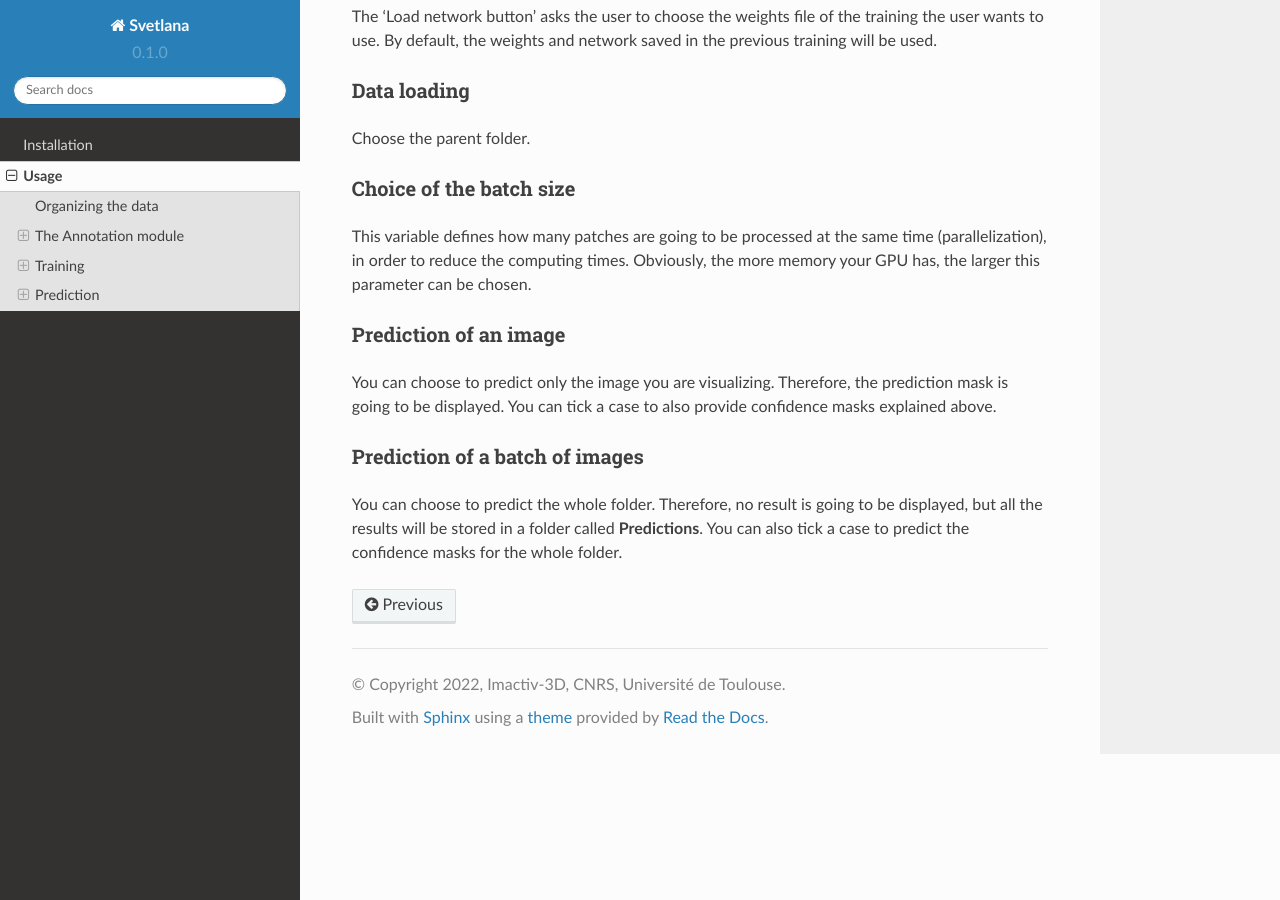
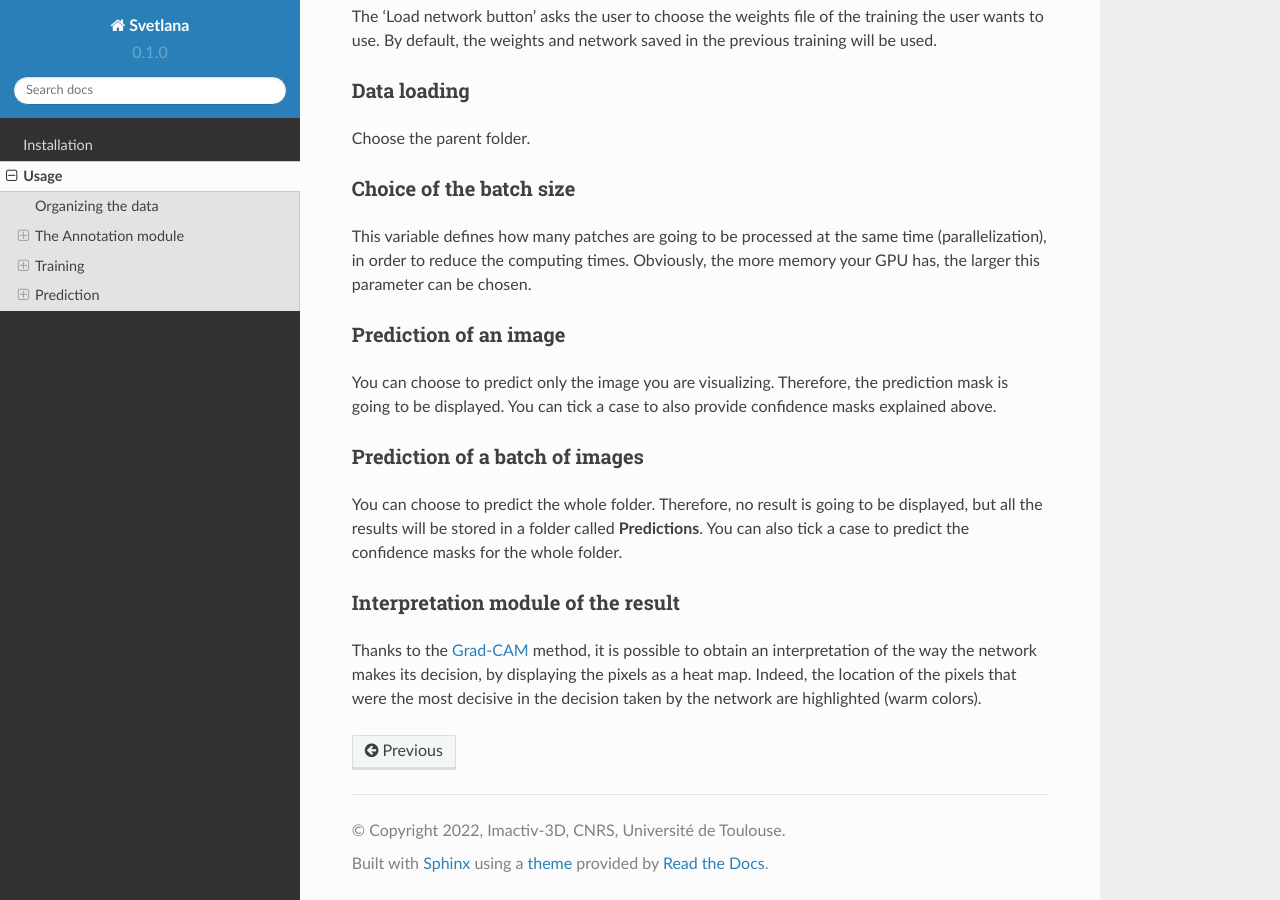
Before and after one commit to koopa31/Svetlana_documentation, a Sphinx documentation site: the page built from docs/source/usage.rst, in a window 1280 px wide and 900 px high, scrolled down 3825 px. Built offline with Sphinx 7.4.7 and the Read the Docs theme 2.0.0, drawn with Linux system fonts in a browser that asks for light colours.

Commit message:
ajout du grad cam a la doc

```diff
--- a/docs/source/usage.rst
+++ b/docs/source/usage.rst
@@ -171,3 +171,9 @@ Prediction of a batch of images
 
 You can choose to predict the whole folder. Therefore, no result is going to be displayed, but all the results will be stored in a folder called **Predictions**.
 You can also tick a case to predict the confidence masks for the whole folder.
+
+Interpretation module of the result
+~~~~~~~~~~~~~~~~~~~~~~~~~~~~~~~~~~~~~~
+
+Thanks to the `Grad-CAM <https://ieeexplore.ieee.org/document/8237336>`_ method, it is possible to obtain an interpretation of the way the network makes its decision, by
+displaying the pixels as a heat map. Indeed, the location of the pixels that were the most decisive in the decision taken by the network are highlighted (warm colors).
```
